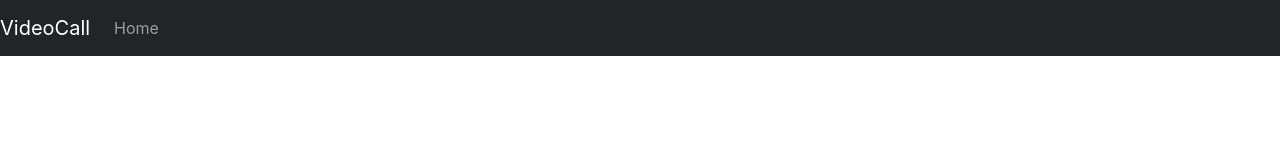
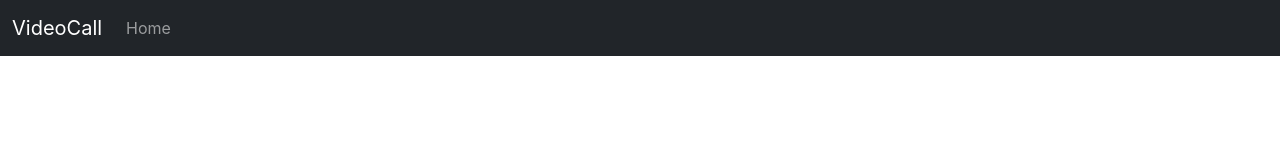
Before and after one commit to anirudhsalaria/VideoCall, a React (Create React App) app: page / in a window 1280 px wide. Shown: the top 160 px of the page. Built offline with nearby package versions, Linux system fonts and the light colour scheme.

Commit message:
Update index.jsx

```diff
--- a/src/pages/Home/index.jsx
+++ b/src/pages/Home/index.jsx
@@ -6,6 +6,7 @@ export default function HomePage() {
             {/* ----------------------------------------------------------------------------------------------------------------- */}
             <div>
                 <nav className="navbar navbar-expand-lg navbar-dark bg-dark">
+                    <div className="container-fluid">
                         <a className="navbar-brand" href="/">VideoCall</a>
                         <button className="navbar-toggler" type="button" data-toggle="collapse" data-target="#navbarSupportedContent" aria-controls="navbarSupportedContent" aria-expanded="false" aria-label="Toggle navigation">
                             <span className="navbar-toggler-icon"></span>
@@ -16,7 +17,7 @@ export default function HomePage() {
                                     <a className="nav-link" href="/">Home</a>
                                 </li>
                             </ul>
-
+                        </div>
                     </div>
                 </nav>
             </div>
```
Lines whose indentation alone changed are shown as unchanged.
